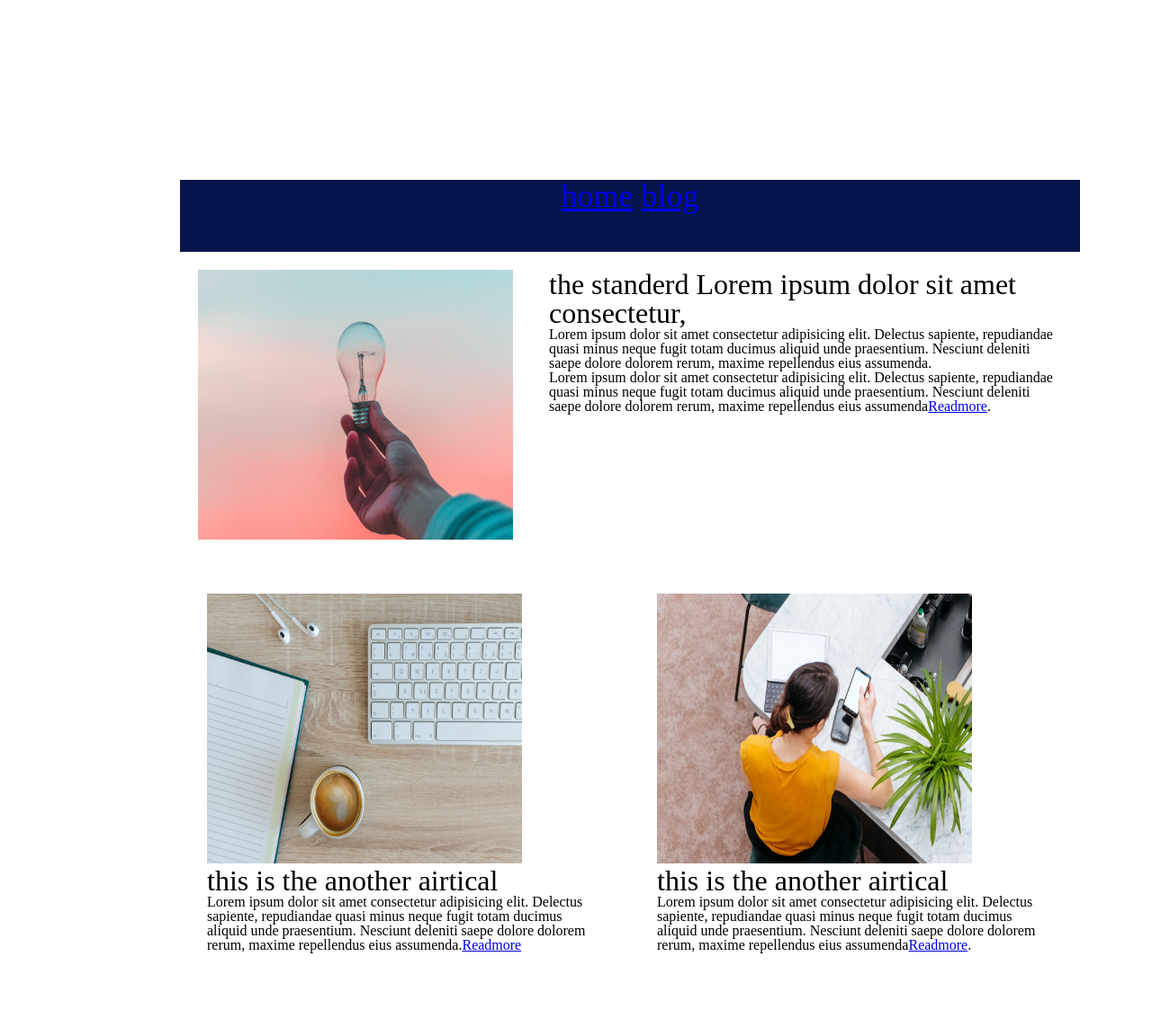
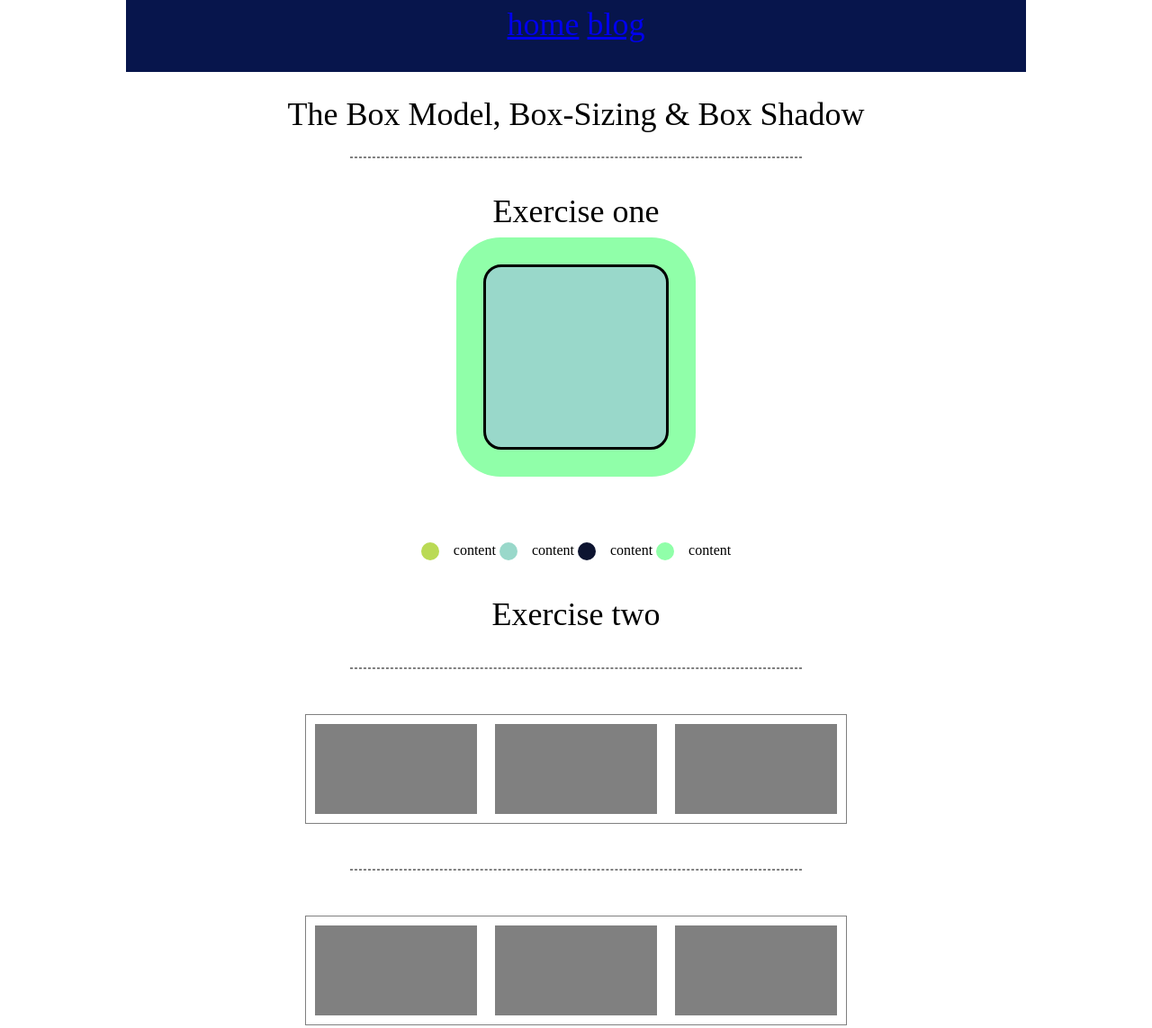
Before and after one commit to ravindrapv/checkpoint1, a plain HTML site: page index.html in a window 1280 px wide. Shown: the whole page at 90% size. Drawn offline with Linux system fonts and the light colour scheme.

Commit message:
Add files via upload

```diff
--- a/index.html
+++ b/index.html
@@ -5,9 +5,6 @@
     <meta http-equiv="X-UA-Compatible" content="IE=edge">
     <meta name="viewport" content="width=device-width, initial-scale=1.0">
     <title>box model assignment3</title>
-    <link rel="stylesheet" href="style.css">
-
-    <body>
     <header>
         <div class="header">
             <a href="#">home</a>
@@ -15,42 +12,47 @@
         </div>
 
     </header>
-        <main>
-            <section class="total_section1">
-                <div class="continer">
-                    <div class="section1">
-                        <article class="image_one">
-                            <img src="./pic01.png" alt="Image-1">
-                        </article>
+</head>
+<body>
+    <link rel="stylesheet" href="style.css">
+        <h1>The Box Model, Box-Sizing & Box Shadow</h1>
 
-                        <article class="image_one_data">
-                            <h1>the standerd Lorem ipsum dolor sit amet consectetur,</h1>
-                            <p1>Lorem ipsum dolor sit amet consectetur adipisicing elit. Delectus sapiente, repudiandae quasi minus neque fugit totam ducimus aliquid unde praesentium. Nesciunt deleniti saepe dolore dolorem rerum, maxime repellendus eius assumenda.</p>
-                                <p1>Lorem ipsum dolor sit amet consectetur adipisicing elit. Delectus sapiente, repudiandae quasi minus neque fugit totam ducimus aliquid unde praesentium. Nesciunt deleniti saepe dolore dolorem rerum, maxime repellendus eius assumenda<a href="read">Readmore</a>.</p>
-                        </article>
+    <hr>
+
+    <h2>Exercise one</h2>
+    <section class="section">
+        <div class="box">
         </div>
+            <span class="circal content"> </span>
+            <span>content</span>
+            <span class="circal padding"> </span>
+            <span>content</span>
+            <span class="circal border"> </span>
+            <span>content</span>
+            <span class="circal margin"> </span>
+            <span>content</span>
         </div>
+
     </section>
 
-            <section class="total_section2">
-                <div class="continer">
-                    <div class="section1">
-                        <article class="image_two">
-                            <img src="./pic02.png" alt="Image-1">
-                            <div>
-                                <h2>this is the another airtical</h2>
-                            <p1>Lorem ipsum dolor sit amet consectetur adipisicing elit. Delectus sapiente, repudiandae quasi minus neque fugit totam ducimus aliquid unde praesentium. Nesciunt deleniti saepe dolore dolorem rerum, maxime repellendus eius assumenda.<a href="read">Readmore</a></p>
-                            </div>
-                        </article>
+    <h2>Exercise two</h2>
+    <hr>
+   <section class="container">
 
-                        <article class="image3">
-                            <img src="pic03.png" alt="image3">
-                            <h2>this is the another airtical</h2>
-                            <p1>Lorem ipsum dolor sit amet consectetur adipisicing elit. Delectus sapiente, repudiandae quasi minus neque fugit totam ducimus aliquid unde praesentium. Nesciunt deleniti saepe dolore dolorem rerum, maxime repellendus eius assumenda<a href="read">Readmore</a>.</p>
+   <div class=" child-box"></div>
+   <div class=" child-box"></div>
+   <div class=" child-box"></div>
 
-                        </article>
-                    </div>
-                </div>
+
 </section>
-        </main>
+<hr>
+<section class="container">
+
+   <div class=" child-box"></div>
+   <div class=" child-box"></div>
+   <div class=" child-box"></div>
+
+
+</section>
 </body>
+</html>
--- a/style.css
+++ b/style.css
@@ -42,82 +42,94 @@ table {
 	border-spacing: 0;
 }
 
-/*----assignment----*/
+/*---assignment----*/
+body
+{
+  line-height: 1.5;
+  padding-bottom: 300px;
+}
+h1
+{
+  text-align: center;
+  font-size: 36px;
+  margin: 20px;
+}
+.section
+{
+    text-align: center;
+}
+.box
+{
+
+    text-align: center;
+    border-radius: 20px;
+    width: 200px;
+    height: 200px;
+    border: solid black;
+    outline: 10px rgb(88,115,226);
+    box-shadow: 0 0 0 30px rgb(144,255,169);
+    background-color: rgb(153,216,202);
+    margin-left: auto;
+    margin-right: auto;
+    margin-bottom: 100px;
+}
+  h2{
+    font-size: 36px;
+    text-align: center;
+    margin: 32px 0;
+  }
+  hr{
+    width: 500px;
+    border-style: dashed;
+    border-color: gray;
+    margin: auto;
+  }
+  .circal{
+    width: 20px;
+    height: 20px;
+    vertical-align: middle;
+    background-color: #bada55;
+    display: inline-block;
+    border-radius: 50%;
+    margin-right: 12px;
+    text-align: center;
+  }
+  .padding{
+    background-color:#99d8ca;
+  }
+  .border
+  {
+    background-color: #0D1430;;
+  }
+.margin
+{
+  background-color:#90FFA9 ;
+}
+.container{
+  width: 600px;
+  border: 1px solid gray;
+  margin: 0pt auto;
+  font-size: 0px;
+  margin-bottom: 50px;
+  margin-top: 50px;
+
+}
+.child-box{
+  width: 180px;
+  height: 100px;
+  margin: 10px;
+  background-color: gray;
+  display: inline-block;
+  padding: auto;
+  border: 1px; dashed
+}
 .header
 {
-    text-align: center;
-    font-size: 36px;
-    height: 80px;
-    width: 1000px;
+    text-align:center;
+    font-size:36px;
+    height:80px;
+    width:1000px;
     background-color: rgb(7,21,76);
     margin: auto;
     padding: auto;
 }
-img{
-
-    height: 300px;
-    width: 350px;
-}
- .continer
-{
-    width: 1000px;
-    height: 350px;
-    border: 1px;
-    margin: auto;
-    display: inline-block;
-
-}
-
-.continer2
-{
-    width: 950px;
-    height: 350px;
-    border: 1px;
-    padding-right:50px;
-}
-.p1{
-font-size: medium;
-}
-h1{
-    font-size: 32px;
-}
-h2{
-    font-size: 32px;
-}
-body{
-    margin-left: auto;
-    margin-right: auto;
-    padding: 200px;
-}
-.section1 {
-    display: inline-flex;
-}
-.image_one{
-    display: inline-block;
-    padding: 20px;
-}
-.image_one img {
-    width: 350px;
-    /* height: 350px; */
-}
-
-.image_one_data {
-    display: inline-block;
-    padding: 20px;
-}
-.image_one_data p {
-    font-size: 10px;
-}
-
-.image_two
-{
-    margin-left:auto;
-    padding: 30px;
-    float:right;width:49%
-}
-.image3{
-
-    margin-right:auto;
-    padding: 30px;
-    float:right;width:49%
-    }
```
Lines whose indentation alone changed are shown as unchanged.
